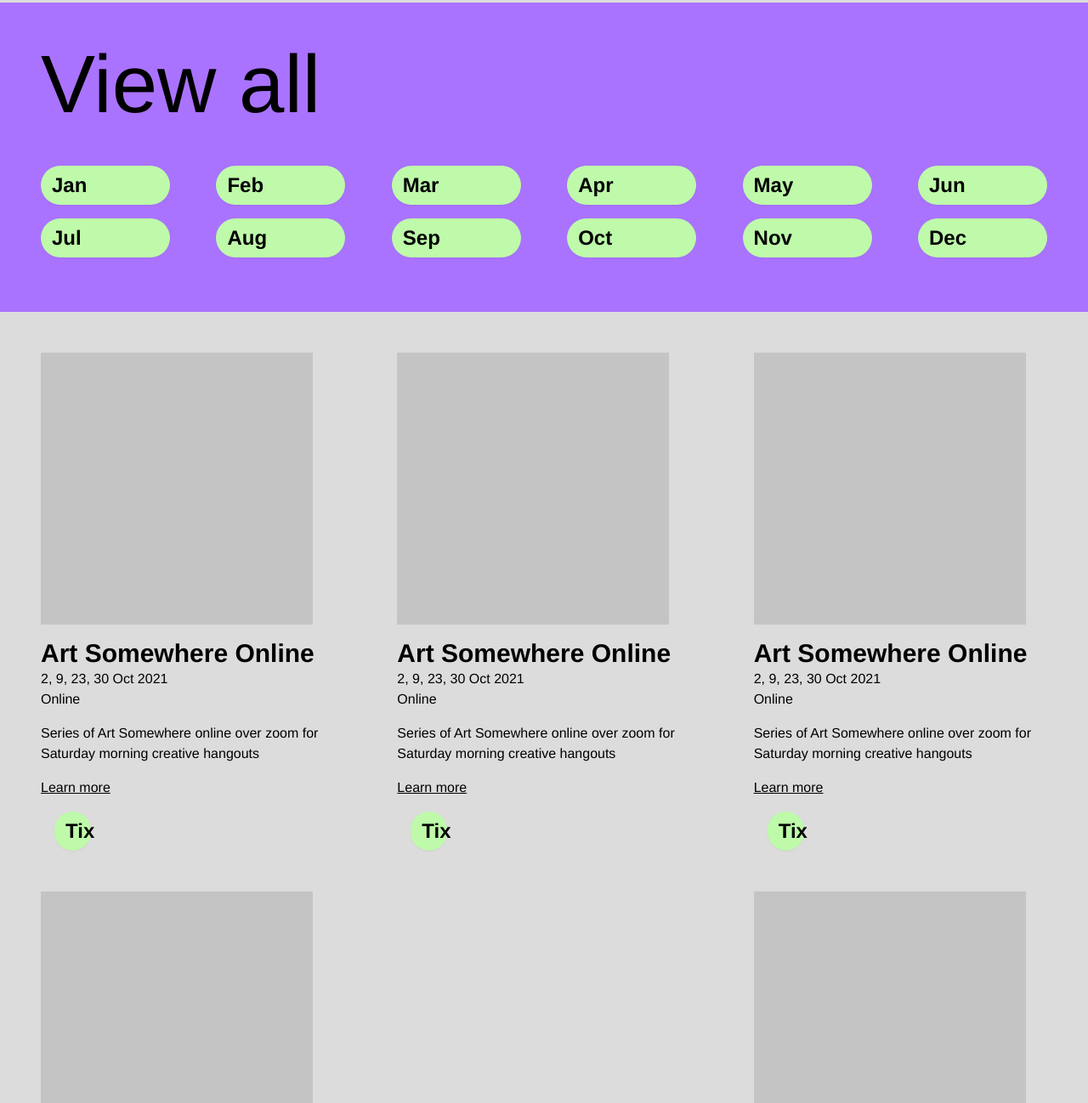
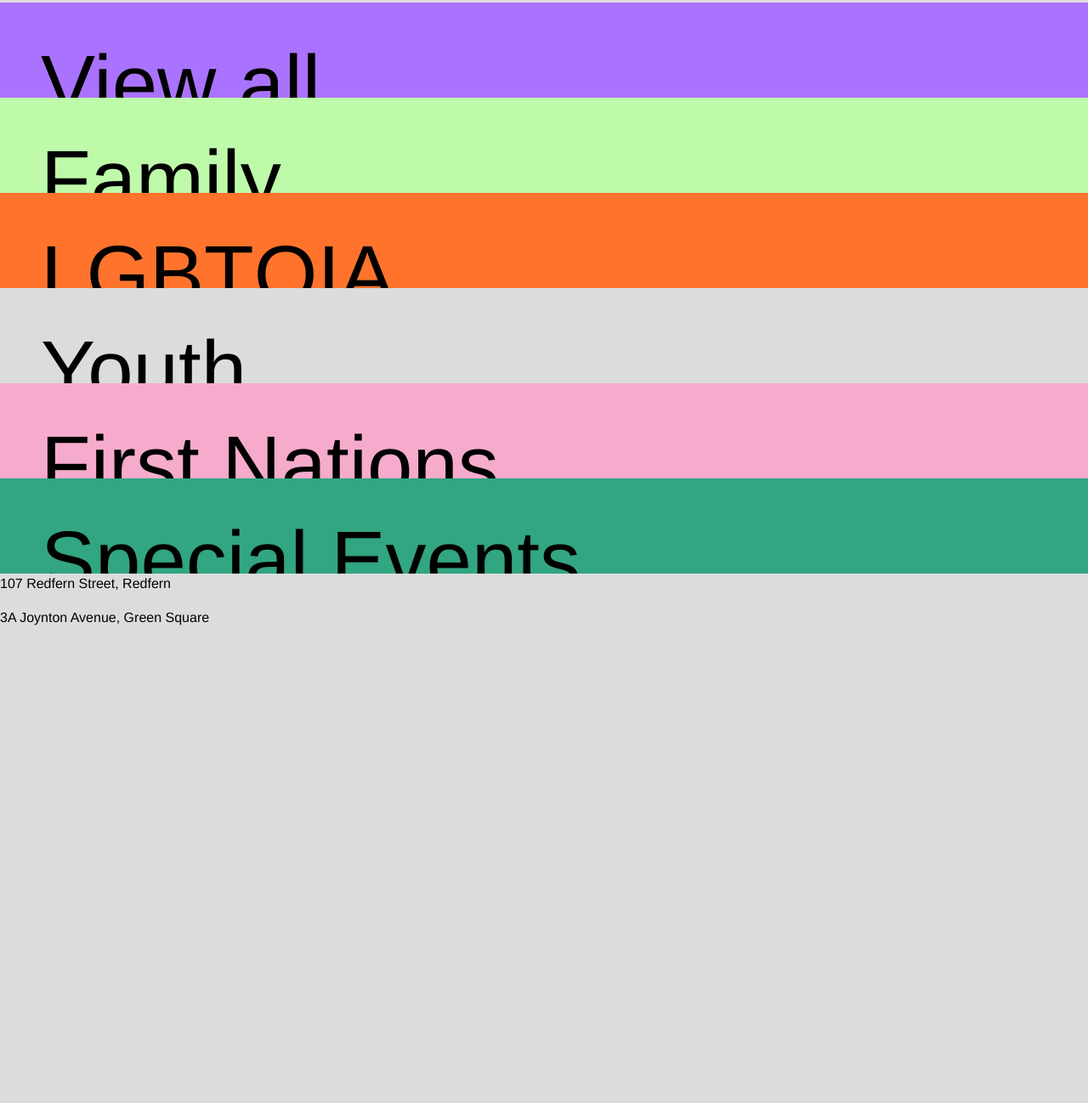
Before and after one commit to honboey/107-creative-program, a Gatsby site: page / in a window 1280 px wide. Shown: the part 639-1937 px from the top of the page at 85% size. After the commit the page ends 1394 px from the top, so only its background shows below. Built offline with nearby package versions, Linux system fonts and the light colour scheme; Gatsby itself is replaced by a stand-in of ours.

Commit message:
Styling streams

```diff
--- /dev/null
+++ b/src/components/Family.js
@@ -0,0 +1,47 @@
+import React, { useState } from 'react';
+import MonthFilterButton from "../components/MonthFilterButton"
+import Listing from "../components/Listing"
+
+function Family() {
+    const [open, setOpen] = useState(false)
+
+    function toggleOpen() {
+        console.log(open)
+        setOpen(!open)
+    }
+
+    return (
+        <section className={open === false ? "h-12 md:h-24 lg:h-28 overflow-hidden" : null}>
+            <button
+                onClick={toggleOpen}
+                className="bg-107-copa-green-100 hover:bg-107-copa-green-200 w-full text-left">
+                <div className="wrapper">
+                    <h2 className="text-5xl md:text-8xl font-medium pb-4 md:pb-8 lg:pb-12">Family</h2>
+                    <div className="flex flex-wrap justify-between -mx-1 lg:-mx-4">
+                        <MonthFilterButton month="Jan" colour="red" />
+                        <MonthFilterButton month="Feb" colour="purple" />
+                        <MonthFilterButton month="Mar" colour="purple" />
+                        <MonthFilterButton month="Apr" colour="purple" />
+                        <MonthFilterButton month="May" colour="purple" />
+                        <MonthFilterButton month="Jun" colour="purple" />
+                        <MonthFilterButton month="Jul" colour="purple" />
+                        <MonthFilterButton month="Aug" colour="purple" />
+                        <MonthFilterButton month="Sep" colour="purple" />
+                        <MonthFilterButton month="Oct" colour="purple" />
+                        <MonthFilterButton month="Nov" colour="purple" />
+                        <MonthFilterButton month="Dec" colour="purple" />
+                    </div>
+                </div>
+            </button>
+            <ul className="wrapper flex flex-wrap justify-between">
+                <Listing />
+                <Listing />
+                <Listing />
+                <Listing />
+                <Listing />
+            </ul>
+        </section>
+    )
+}
+
+export default Family
--- /dev/null
+++ b/src/components/FirstNations.js
@@ -0,0 +1,47 @@
+import React, { useState } from 'react';
+import MonthFilterButton from "../components/MonthFilterButton"
+import Listing from "../components/Listing"
+
+function FirstNations() {
+    const [open, setOpen] = useState(false)
+
+    function toggleOpen() {
+        console.log(open)
+        setOpen(!open)
+    }
+
+    return (
+        <section className={open === false ? "h-12 md:h-24 lg:h-28 overflow-hidden" : null}>
+            <button
+                onClick={toggleOpen}
+                className="bg-107-tula-pink-100 hover:bg-107-tula-pink-200 w-full text-left">
+                <div className="wrapper">
+                    <h2 className="text-5xl md:text-8xl font-medium pb-4 md:pb-8 lg:pb-12">First Nations</h2>
+                    <div className="flex flex-wrap justify-between -mx-1 lg:-mx-4">
+                        <MonthFilterButton month="Jan" colour="purple" />
+                        <MonthFilterButton month="Feb" colour="purple" />
+                        <MonthFilterButton month="Mar" colour="purple" />
+                        <MonthFilterButton month="Apr" colour="purple" />
+                        <MonthFilterButton month="May" colour="purple" />
+                        <MonthFilterButton month="Jun" colour="purple" />
+                        <MonthFilterButton month="Jul" colour="purple" />
+                        <MonthFilterButton month="Aug" colour="purple" />
+                        <MonthFilterButton month="Sep" colour="purple" />
+                        <MonthFilterButton month="Oct" colour="purple" />
+                        <MonthFilterButton month="Nov" colour="purple" />
+                        <MonthFilterButton month="Dec" colour="purple" />
+                    </div>
+                </div>
+            </button>
+            <ul className="wrapper flex flex-wrap justify-between">
+                <Listing />
+                <Listing />
+                <Listing />
+                <Listing />
+                <Listing />
+            </ul>
+        </section>
+    )
+}
+
+export default FirstNations
--- /dev/null
+++ b/src/components/Lgbtqia.js
@@ -0,0 +1,47 @@
+import React, { useState } from 'react';
+import MonthFilterButton from "../components/MonthFilterButton"
+import Listing from "../components/Listing"
+
+function Lgbtqia() {
+    const [open, setOpen] = useState(false)
+
+    function toggleOpen() {
+        console.log(open)
+        setOpen(!open)
+    }
+
+    return (
+        <section className={open === false ? "h-12 md:h-24 lg:h-28 overflow-hidden" : null}>
+            <button
+                onClick={toggleOpen}
+                className="bg-107-janz-orange-100 hover:bg-107-janz-orange-200 w-full text-left">
+                <div className="wrapper">
+                    <h2 className="text-5xl md:text-8xl font-medium pb-4 md:pb-8 lg:pb-12">LGBTQIA</h2>
+                    <div className="flex flex-wrap justify-between -mx-1 lg:-mx-4">
+                        <MonthFilterButton month="Jan" colour="green" />
+                        <MonthFilterButton month="Feb" colour="green" />
+                        <MonthFilterButton month="Mar" colour="green" />
+                        <MonthFilterButton month="Apr" colour="green" />
+                        <MonthFilterButton month="May" colour="green" />
+                        <MonthFilterButton month="Jun" colour="green" />
+                        <MonthFilterButton month="Jul" colour="green" />
+                        <MonthFilterButton month="Aug" colour="green" />
+                        <MonthFilterButton month="Sep" colour="green" />
+                        <MonthFilterButton month="Oct" colour="green" />
+                        <MonthFilterButton month="Nov" colour="green" />
+                        <MonthFilterButton month="Dec" colour="green" />
+                    </div>
+                </div>
+            </button>
+            <ul className="wrapper flex flex-wrap justify-between">
+                <Listing />
+                <Listing />
+                <Listing />
+                <Listing />
+                <Listing />
+            </ul>
+        </section>
+    )
+}
+
+export default Lgbtqia
--- a/src/components/Listing.js
+++ b/src/components/Listing.js
@@ -10,7 +10,7 @@ function Listing() {
             <p>Online</p>
             <p>Series of Art Somewhere online over zoom for Saturday morning creative hangouts</p>
             <p><a href="/">Learn more</a></p>
-            <button className="pills-button">Tix</button>
+            <button className="pills-button pills-button--green w-1/2"><p className="mx-auto mb-0">Tix</p></button>
         </li>
     )
 }
--- a/src/components/MonthFilterButton.js
+++ b/src/components/MonthFilterButton.js
@@ -2,7 +2,12 @@ import * as React from "react"
 
 function MonthFilterButton(props) {
     return (
-        <button type="button" className="pills-button">{props.month}</button>
+        <button type="button"
+            className={
+                "pills-button w-5/24 lg:w-3/24 mx-1 lg:mx-4 mb-3 lg:mb-4 text-base md:text-2xl font-bold pills-button--" +
+                props.colour}>
+            <p className="mx-auto mb-0">{props.month}</p>
+        </button>
     )
 }
 
--- /dev/null
+++ b/src/components/SpecialEvents.js
@@ -0,0 +1,47 @@
+import React, { useState } from 'react';
+import MonthFilterButton from "../components/MonthFilterButton"
+import Listing from "../components/Listing"
+
+function SpecialEvents() {
+    const [open, setOpen] = useState(false)
+
+    function toggleOpen() {
+        console.log(open)
+        setOpen(!open)
+    }
+
+    return (
+        <section className={open === false ? "h-12 md:h-24 lg:h-28 overflow-hidden" : null}>
+            <button
+                onClick={toggleOpen}
+                className="bg-107-reva-green-100 hover:bg-107-reva-green-200 w-full text-left">
+                <div className="wrapper">
+                    <h2 className="text-5xl md:text-8xl font-medium pb-4 md:pb-8 lg:pb-12">Special Events</h2>
+                    <div className="flex flex-wrap justify-between -mx-1 lg:-mx-4">
+                        <MonthFilterButton month="Jan" colour="purple" />
+                        <MonthFilterButton month="Feb" colour="purple" />
+                        <MonthFilterButton month="Mar" colour="purple" />
+                        <MonthFilterButton month="Apr" colour="purple" />
+                        <MonthFilterButton month="May" colour="purple" />
+                        <MonthFilterButton month="Jun" colour="purple" />
+                        <MonthFilterButton month="Jul" colour="purple" />
+                        <MonthFilterButton month="Aug" colour="purple" />
+                        <MonthFilterButton month="Sep" colour="purple" />
+                        <MonthFilterButton month="Oct" colour="purple" />
+                        <MonthFilterButton month="Nov" colour="purple" />
+                        <MonthFilterButton month="Dec" colour="purple" />
+                    </div>
+                </div>
+            </button>
+            <ul className="wrapper flex flex-wrap justify-between">
+                <Listing />
+                <Listing />
+                <Listing />
+                <Listing />
+                <Listing />
+            </ul>
+        </section>
+    )
+}
+
+export default SpecialEvents
--- /dev/null
+++ b/src/components/ViewAll.js
@@ -0,0 +1,47 @@
+import React, { useState } from 'react';
+import MonthFilterButton from "../components/MonthFilterButton"
+import Listing from "../components/Listing"
+
+function ViewAll() {
+    const [open, setOpen] = useState(false)
+
+    function toggleOpen() {
+        console.log(open)
+        setOpen(!open)
+    }
+
+    return (
+        <section className={open === false ? "h-12 md:h-24 lg:h-28 overflow-hidden" : null}>
+            <button
+                onClick={toggleOpen}
+                className="bg-107-juni-purple-100 hover:bg-107-juni-purple-200 w-full text-left">
+                <div className="wrapper">
+                    <h2 className="text-5xl md:text-8xl font-medium pb-4 md:pb-8 lg:pb-12">View all</h2>
+                    <div className="flex flex-wrap justify-between -mx-1 lg:-mx-4">
+                        <MonthFilterButton month="Jan" colour="green" />
+                        <MonthFilterButton month="Feb" colour="green" />
+                        <MonthFilterButton month="Mar" colour="green" />
+                        <MonthFilterButton month="Apr" colour="green" />
+                        <MonthFilterButton month="May" colour="green" />
+                        <MonthFilterButton month="Jun" colour="green" />
+                        <MonthFilterButton month="Jul" colour="green" />
+                        <MonthFilterButton month="Aug" colour="green" />
+                        <MonthFilterButton month="Sep" colour="green" />
+                        <MonthFilterButton month="Oct" colour="green" />
+                        <MonthFilterButton month="Nov" colour="green" />
+                        <MonthFilterButton month="Dec" colour="green" />
+                    </div>
+                </div>
+            </button>
+            <ul className="wrapper flex flex-wrap justify-between">
+                <Listing />
+                <Listing />
+                <Listing />
+                <Listing />
+                <Listing />
+            </ul>
+        </section>
+    )
+}
+
+export default ViewAll
--- /dev/null
+++ b/src/components/Youth.js
@@ -0,0 +1,47 @@
+import React, { useState } from 'react';
+import MonthFilterButton from "../components/MonthFilterButton"
+import Listing from "../components/Listing"
+
+function Youth() {
+    const [open, setOpen] = useState(false)
+
+    function toggleOpen() {
+        console.log(open)
+        setOpen(!open)
+    }
+
+    return (
+        <section className={open === false ? "h-12 md:h-24 lg:h-28 overflow-hidden" : null}>
+            <button
+                onClick={toggleOpen}
+                className="bg-107-inqa-turquoise-100 hover:bg-107-inqa-turquoise-200 w-full text-left">
+                <div className="wrapper">
+                    <h2 className="text-5xl md:text-8xl font-medium pb-4 md:pb-8 lg:pb-12">Youth</h2>
+                    <div className="flex flex-wrap justify-between -mx-1 lg:-mx-4">
+                        <MonthFilterButton month="Jan" colour="purple" />
+                        <MonthFilterButton month="Feb" colour="purple" />
+                        <MonthFilterButton month="Mar" colour="purple" />
+                        <MonthFilterButton month="Apr" colour="purple" />
+                        <MonthFilterButton month="May" colour="purple" />
+                        <MonthFilterButton month="Jun" colour="purple" />
+                        <MonthFilterButton month="Jul" colour="purple" />
+                        <MonthFilterButton month="Aug" colour="purple" />
+                        <MonthFilterButton month="Sep" colour="purple" />
+                        <MonthFilterButton month="Oct" colour="purple" />
+                        <MonthFilterButton month="Nov" colour="purple" />
+                        <MonthFilterButton month="Dec" colour="purple" />
+                    </div>
+                </div>
+            </button>
+            <ul className="wrapper flex flex-wrap justify-between">
+                <Listing />
+                <Listing />
+                <Listing />
+                <Listing />
+                <Listing />
+            </ul>
+        </section>
+    )
+}
+
+export default Youth
--- a/src/pages/index.js
+++ b/src/pages/index.js
@@ -1,16 +1,24 @@
 import * as React from "react"
 import { StaticImage } from "gatsby-plugin-image"
-import MonthFilterButton from "../components/MonthFilterButton"
-import Listing from "../components/Listing"
+import ViewAll from "../components/ViewAll"
+import Family from "../components/Family"
+import Lgbtqia from "../components/Lgbtqia"
+import Youth from "../components/Youth"
+import FirstNations from "../components/FirstNations"
+import SpecialEvents from "../components/SpecialEvents"
 
 function IndexPage() {
   return (
     <div>
       <header className="wrapper">
         <div className="flex justify-between items-center pb-4 md:pb-8 lg:pb-12">
-          <svg width="104" height="104" viewBox="0 0 104 104" fill="none" xmlns="http://www.w3.org/2000/svg" className="w-3/24 lg:w-2/24">
-            <path d="M0 0V104H104V0H0ZM58.1631 92.8969C58.1631 87.8321 59.3277 84.3135 62.4013 84.3135C65.4749 84.3135 66.5949 87.8703 66.5949 92.9287C66.5949 95.372 66.3276 97.4018 65.7167 99.037H59.0604C58.4368 97.4018 58.1631 95.3402 58.1631 92.8969ZM99.0364 99.037H86.672C88.5047 93.0369 91.3301 87.6858 94.1364 83.849V78.2879H76.083V84.8543H85.6665C85.6665 84.8543 81.3711 89.7664 78.8384 99.037H73.4484C73.9384 96.8673 74.193 95.0539 74.193 92.8969C74.193 84.2499 70.2094 77.6007 62.4013 77.6007C54.5932 77.6007 50.6096 84.2817 50.6096 92.9287C50.6096 95.0857 50.8577 96.8673 51.3477 99.037H47.0905V78.2879H40.7842C40.3196 80.4767 37.7869 82.3665 35.0506 82.3665V88.1375H39.4287V99.037H4.96359V4.96299H99.0364V99.037Z" fill="#010101" />
-          </svg>
+          {/* Start 107 logo */}
+          <a href="https://107.org.au/" className="w-3/24 lg:w-2/24">
+            <svg width="104" height="104" viewBox="0 0 104 104" fill="none" xmlns="http://www.w3.org/2000/svg" >
+              <path d="M0 0V104H104V0H0ZM58.1631 92.8969C58.1631 87.8321 59.3277 84.3135 62.4013 84.3135C65.4749 84.3135 66.5949 87.8703 66.5949 92.9287C66.5949 95.372 66.3276 97.4018 65.7167 99.037H59.0604C58.4368 97.4018 58.1631 95.3402 58.1631 92.8969ZM99.0364 99.037H86.672C88.5047 93.0369 91.3301 87.6858 94.1364 83.849V78.2879H76.083V84.8543H85.6665C85.6665 84.8543 81.3711 89.7664 78.8384 99.037H73.4484C73.9384 96.8673 74.193 95.0539 74.193 92.8969C74.193 84.2499 70.2094 77.6007 62.4013 77.6007C54.5932 77.6007 50.6096 84.2817 50.6096 92.9287C50.6096 95.0857 50.8577 96.8673 51.3477 99.037H47.0905V78.2879H40.7842C40.3196 80.4767 37.7869 82.3665 35.0506 82.3665V88.1375H39.4287V99.037H4.96359V4.96299H99.0364V99.037Z" fill="#010101" />
+            </svg>
+          </a>
+          {/* End 107 logo */}
           <nav className="w-2/24 lg:w-21/24">
             <svg xmlns="http://www.w3.org/2000/svg" class="h-6 w-6" fill="none" viewBox="0 0 24 24" stroke="currentColor" className="lg:hidden">
               <path stroke-linecap="round" stroke-linejoin="round" stroke-width="2" d="M4 6h16M4 12h16M4 18h16" />
@@ -34,49 +42,12 @@ function IndexPage() {
         </section>
       </header>
       <main>
-        <section>
-          <div className="bg-107-juni-purple-100">
-            <div className="wrapper">
-              <h2 className="text-5xl md:text-8xl font-medium pb-4 md:pb-8 lg:pb-12">View all</h2>
-              <div className="flex flex-wrap justify-between -mx-1 lg:-mx-4">
-                <MonthFilterButton month="Jan" />
-                <MonthFilterButton month="Feb" />
-                <MonthFilterButton month="Mar" />
-                <MonthFilterButton month="Apr" />
-                <MonthFilterButton month="May" />
-                <MonthFilterButton month="Jun" />
-                <MonthFilterButton month="Jul" />
-                <MonthFilterButton month="Aug" />
-                <MonthFilterButton month="Sep" />
-                <MonthFilterButton month="Oct" />
-                <MonthFilterButton month="Nov" />
-                <MonthFilterButton month="Dec" />
-              </div>
-            </div>
-          </div>
-          <ul className="wrapper flex flex-wrap justify-between">
-            <Listing />
-            <Listing />
-            <Listing />
-            <Listing />
-            <Listing />
-          </ul>
-        </section>
-        <section>
-          <h2>Family</h2>
-        </section>
-        <section>
-          <h2>LGBTQIA+</h2>
-        </section>
-        <section>
-          <h2>Youth</h2>
-        </section>
-        <section>
-          <h2>First Nations</h2>
-        </section>
-        <section>
-          <h2>Special Events</h2>
-        </section>
+        <ViewAll />
+        <Family />
+        <Lgbtqia />
+        <Youth />
+        <FirstNations />
+        <SpecialEvents />
       </main>
       <footer>
         <p>107 Redfern Street, Redfern</p>
--- a/src/styles/global.css
+++ b/src/styles/global.css
@@ -19,9 +19,18 @@
 
 @layer components {
     .wrapper {
-        @apply p-4 md:p-8 lg:p-12 max-w-screen-xl mx-auto
+        @apply p-4 md:p-8 lg:p-12 max-w-screen-xl mx-auto;
     }
     .pills-button {
-        @apply inline-flex items-center px-3 py-1.5 border border-transparent text-base md:text-2xl font-bold rounded-full shadow-sm bg-107-copa-green-100 hover:bg-107-copa-green-200 focus:outline-none focus:ring-2 focus:ring-offset-2 focus:ring-107-copa-green-100 w-5/24 lg:w-3/24 mx-1 lg:mx-4 mb-3 lg:mb-4 text-center
+        @apply inline-flex items-center px-3 py-1.5 border border-transparent rounded-full shadow-sm  focus:outline-none focus:ring-2 focus:ring-offset-2 text-center;
+    }
+    .pills-button--green {
+        @apply bg-107-copa-green-100 hover:bg-107-copa-green-200 focus:ring-107-copa-green-100;
+    }
+    .pills-button--purple {
+        @apply bg-107-juni-purple-100 hover:bg-107-juni-purple-200 focus:ring-107-juni-purple-100;
+    }
+    .pills-button--red {
+        @apply bg-red-100 hover:bg-red-200 focus:ring-red-100;
     }
 }
--- a/tailwind.config.js
+++ b/tailwind.config.js
@@ -10,8 +10,17 @@ module.exports = {
       colors: {
         "107-neutral": "#DCDCDC",
         "107-juni-purple-100": "#AA73FF",
+        "107-juni-purple-200": "#8E45FF",
         "107-copa-green-100": "#BEFAAA",
         "107-copa-green-200": "#8EFC69",
+        "107-janz-orange-100": "#FF732D",
+        "107-janz-orange-200": "#FF5A07",
+        "107-inqa-turquoise-100": "#FC4E7E9",
+        "107-inqa-turquoise-200": "#91E5EA",
+        "107-tula-pink-100": "#F6ABCC",
+        "107-tula-pink-200": "#F681B5",
+        "107-reva-green-100": "#32A582",
+        "107-reva-green-200": "#00A774",
       },
       spacing: {
         "1/24": "4.1666666667%",
```
